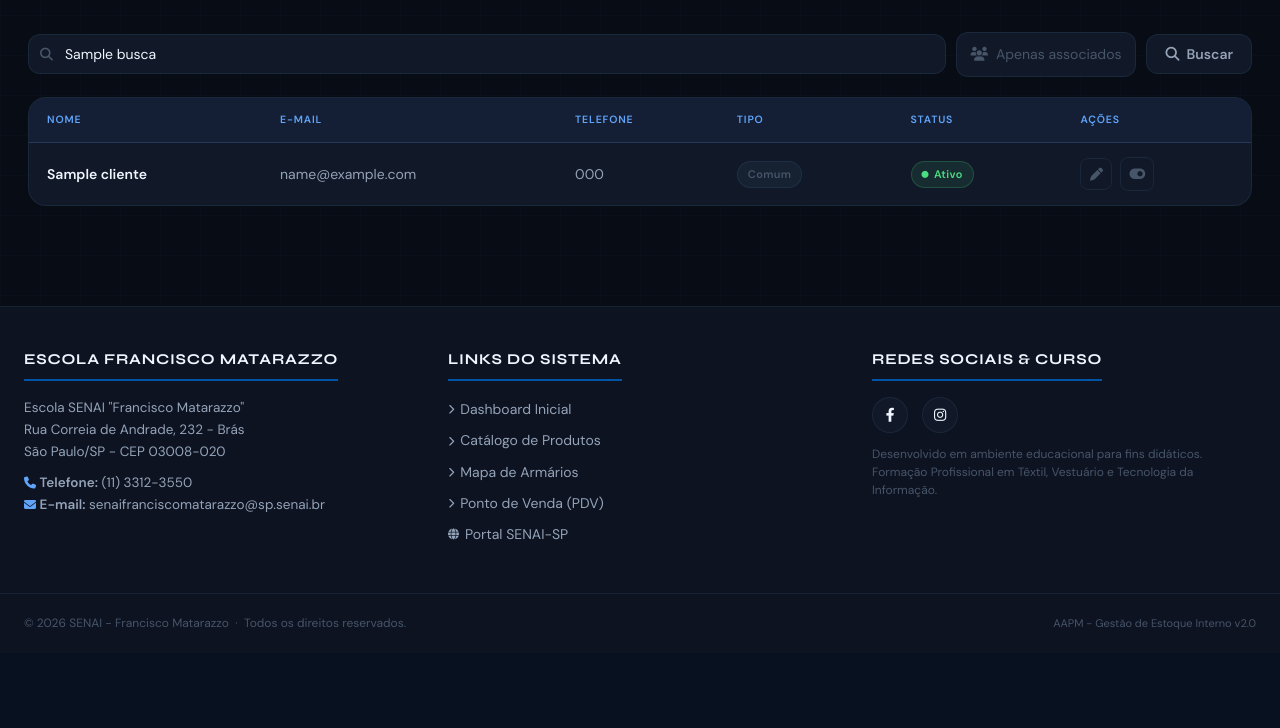
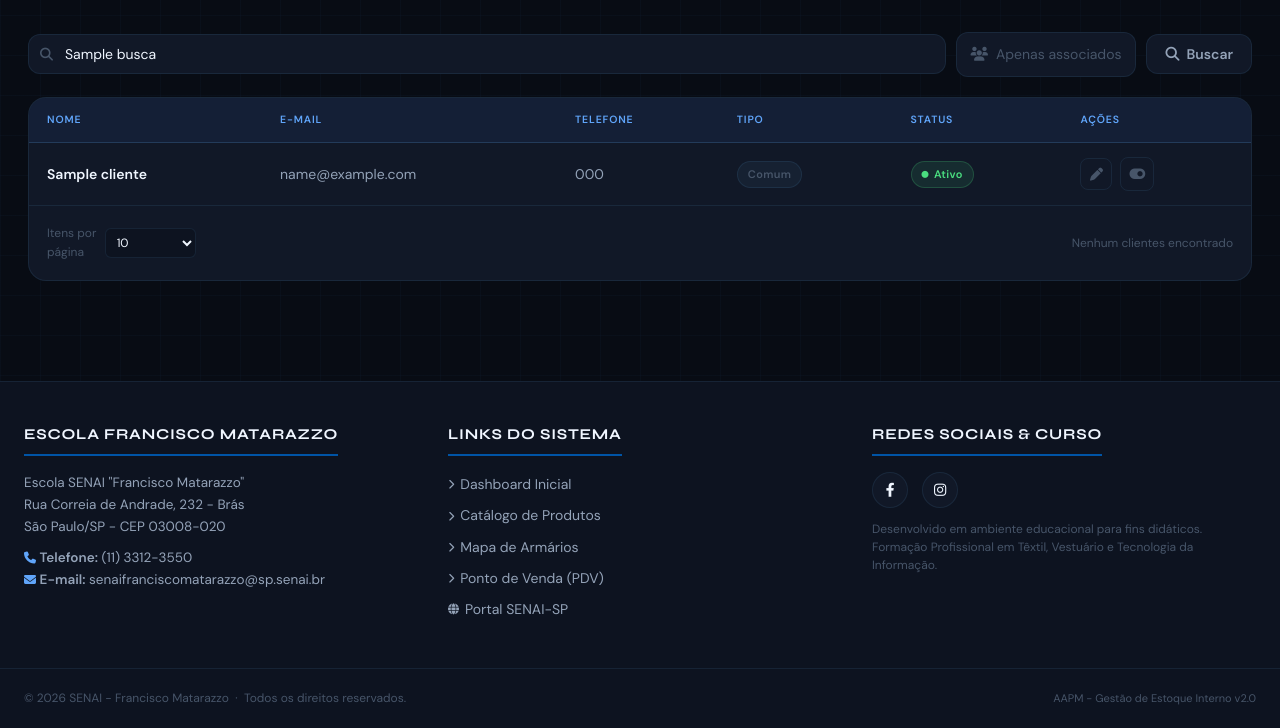
Before and after one commit to Igor0liveir4/Projeto-de-estoque-AAPM, a FastAPI app: template app/templates/Cliente/index.html in a window 1280 px wide. Shown: the part 185-913 px from the top of the page. Before the commit the page ends 815 px from the top, so only its background shows below. Run offline with FastAPI, Linux system fonts and the light colour scheme; the template is opened without the code that fills it: most values are stand-ins (such as "Sample title", 1, 10 or a date in 2020).

Commit message:
Adicionar paginação nas listagens de usuários, clientes, movimentações, produtos e vendas; implementar componente de paginação

```diff
--- a/app/templates/Cliente/index.html
+++ b/app/templates/Cliente/index.html
@@ -1,5 +1,6 @@
 {% extends "base.html" %}
 {% block title %}Clientes - Estoque AAPM{% endblock %}
+{% from "components/pagination.html" import render as render_pagination with context %}
 
 {% block head %}
 <style>
@@ -455,6 +456,7 @@
         {% endfor %}
       </tbody>
     </table>
+    {{ render_pagination(pagina, por_pagina, total_clientes, total_paginas, 'clientes') }}
     {% else %}
     <div class="empty">
       <i class="fas fa-users-slash"></i>
--- a/app/templates/base.html
+++ b/app/templates/base.html
@@ -502,6 +502,59 @@
         main>* {
             animation: fadeUp 0.4s ease both;
         }
+
+        .server-pagination {
+            display: flex;
+            align-items: center;
+            justify-content: space-between;
+            gap: 14px;
+            flex-wrap: wrap;
+            padding: 14px 18px;
+            border-top: 1px solid var(--border);
+            color: var(--text-muted);
+            font-size: 12px;
+        }
+
+        .server-pagination__size,
+        .server-pagination__controls {
+            display: flex;
+            align-items: center;
+            gap: 7px;
+        }
+
+        .server-pagination select {
+            background: var(--bg-surface);
+            border: 1px solid var(--border);
+            border-radius: 6px;
+            color: var(--text-primary);
+            font: inherit;
+            padding: 5px 7px;
+        }
+
+        .server-pagination__controls { flex-wrap: wrap; }
+
+        .server-pagination__button {
+            display: inline-flex;
+            align-items: center;
+            justify-content: center;
+            min-width: 30px;
+            height: 30px;
+            padding: 0 8px;
+            border: 1px solid var(--border);
+            border-radius: 6px;
+            color: var(--text-secondary);
+            text-decoration: none;
+        }
+
+        .server-pagination__button:hover:not(.is-disabled),
+        .server-pagination__button.is-active {
+            background: var(--accent);
+            border-color: var(--accent);
+            color: #fff;
+        }
+
+        .server-pagination__button.is-disabled { cursor: not-allowed; opacity: .4; }
+        .server-pagination__ellipsis { padding: 0 2px; }
     </style>
 </head>
 
--- /dev/null
+++ b/app/templates/components/pagination.html
@@ -0,0 +1,44 @@
+{% macro render(pagina, por_pagina, total_itens, total_paginas, item_nome='registros') %}
+{% set inicio = (pagina - 1) * por_pagina + 1 if total_itens else 0 %}
+{% set fim = [pagina * por_pagina, total_itens] | min %}
+{% set primeira_visivel = [1, pagina - 2] | max %}
+{% set ultima_visivel = [total_paginas, pagina + 2] | min %}
+<div class="server-pagination">
+  <div class="server-pagination__size">
+    <label for="por-pagina">Itens por página</label>
+    <select id="por-pagina" aria-label="Itens por página" onchange="const url = new URL(window.location.href); url.searchParams.set('por_pagina', this.value); url.searchParams.set('pagina', '1'); window.location.href = url.toString();">
+      {% for tamanho in (10, 20, 50) %}
+      <option value="{{ tamanho }}" {% if por_pagina == tamanho %}selected{% endif %}>{{ tamanho }}</option>
+      {% endfor %}
+    </select>
+  </div>
+
+  <span class="server-pagination__summary" aria-live="polite">
+    {% if total_itens %}Mostrando {{ inicio }}–{{ fim }} de {{ total_itens }} {{ item_nome }}{% else %}Nenhum {{ item_nome }} encontrado{% endif %}
+  </span>
+
+  {% if total_paginas > 1 %}
+  <nav class="server-pagination__controls" aria-label="Paginação">
+    <a class="server-pagination__button {% if pagina == 1 %}is-disabled{% endif %}"
+       {% if pagina > 1 %}href="{{ request.url.include_query_params(pagina=pagina - 1, por_pagina=por_pagina) }}"{% else %}aria-disabled="true"{% endif %}
+       aria-label="Página anterior">‹</a>
+    {% if primeira_visivel > 1 %}
+      <a class="server-pagination__button" href="{{ request.url.include_query_params(pagina=1, por_pagina=por_pagina) }}">1</a>
+      {% if primeira_visivel > 2 %}<span class="server-pagination__ellipsis">…</span>{% endif %}
+    {% endif %}
+    {% for numero in range(primeira_visivel, ultima_visivel + 1) %}
+      <a class="server-pagination__button {% if numero == pagina %}is-active{% endif %}"
+         href="{{ request.url.include_query_params(pagina=numero, por_pagina=por_pagina) }}"
+         {% if numero == pagina %}aria-current="page"{% endif %}>{{ numero }}</a>
+    {% endfor %}
+    {% if ultima_visivel < total_paginas %}
+      {% if ultima_visivel < total_paginas - 1 %}<span class="server-pagination__ellipsis">…</span>{% endif %}
+      <a class="server-pagination__button" href="{{ request.url.include_query_params(pagina=total_paginas, por_pagina=por_pagina) }}">{{ total_paginas }}</a>
+    {% endif %}
+    <a class="server-pagination__button {% if pagina == total_paginas %}is-disabled{% endif %}"
+       {% if pagina < total_paginas %}href="{{ request.url.include_query_params(pagina=pagina + 1, por_pagina=por_pagina) }}"{% else %}aria-disabled="true"{% endif %}
+       aria-label="Próxima página">›</a>
+  </nav>
+  {% endif %}
+</div>
+{% endmacro %}
--- a/app/templates/movimentacoes/index.html
+++ b/app/templates/movimentacoes/index.html
@@ -1,5 +1,6 @@
 {% extends "base.html" %}
 {% block title %}Movimentações de Estoque - AAPM{% endblock %}
+{% from "components/pagination.html" import render as render_pagination with context %}
 
 {% block head %}
 <style>
@@ -282,6 +283,7 @@
         {% endfor %}
       </tbody>
     </table>
+    {{ render_pagination(pagina, por_pagina, total_movimentacoes, total_paginas, 'movimentações') }}
   </div>
 
 </div>
--- a/app/templates/usuarios/index.html
+++ b/app/templates/usuarios/index.html
@@ -1,5 +1,6 @@
 {% extends "base.html" %}
 {% block title %}Usuários - Estoque AAPM{% endblock %}
+{% from "components/pagination.html" import render as render_pagination with context %}
 
 {% block head %}
 <style>
@@ -222,7 +223,7 @@
     <div>
       <h1 class="page-title">Gerenciar <span>Usuários</span></h1>
       <p class="page-subtitle">
-        <span>{{ usuarios|length }}</span> usuário{{ 's' if usuarios|length != 1 }} no sistema
+        <span>{{ total_usuarios }}</span> usuário{{ 's' if total_usuarios != 1 }} no sistema
       </p>
     </div>
     <a href="/usuarios/novo" class="btn-novo">
@@ -300,6 +301,7 @@
         {% endfor %}
       </tbody>
     </table>
+    {{ render_pagination(pagina, por_pagina, total_usuarios, total_paginas, 'usuários') }}
 
     {% else %}
     <div class="empty-state">
```
Also changed, not shown: app/controllers/admin_controller.py (+9 -2 lines), app/controllers/cliente_controller.py (+9 -2 lines), app/controllers/movimentacao_controller.py (+9 -2 lines), app/controllers/pdv_controller.py (+28 -10 lines), app/controllers/produto_controller.py (+9 -2 lines), app/pagination.py (added, +30 -0 lines), app/templates/pdv/historico.html (+7 -5 lines), app/templates/pdv/index.html (+9 -4 lines), app/templates/produtos/index.html (+12 -9 lines).
